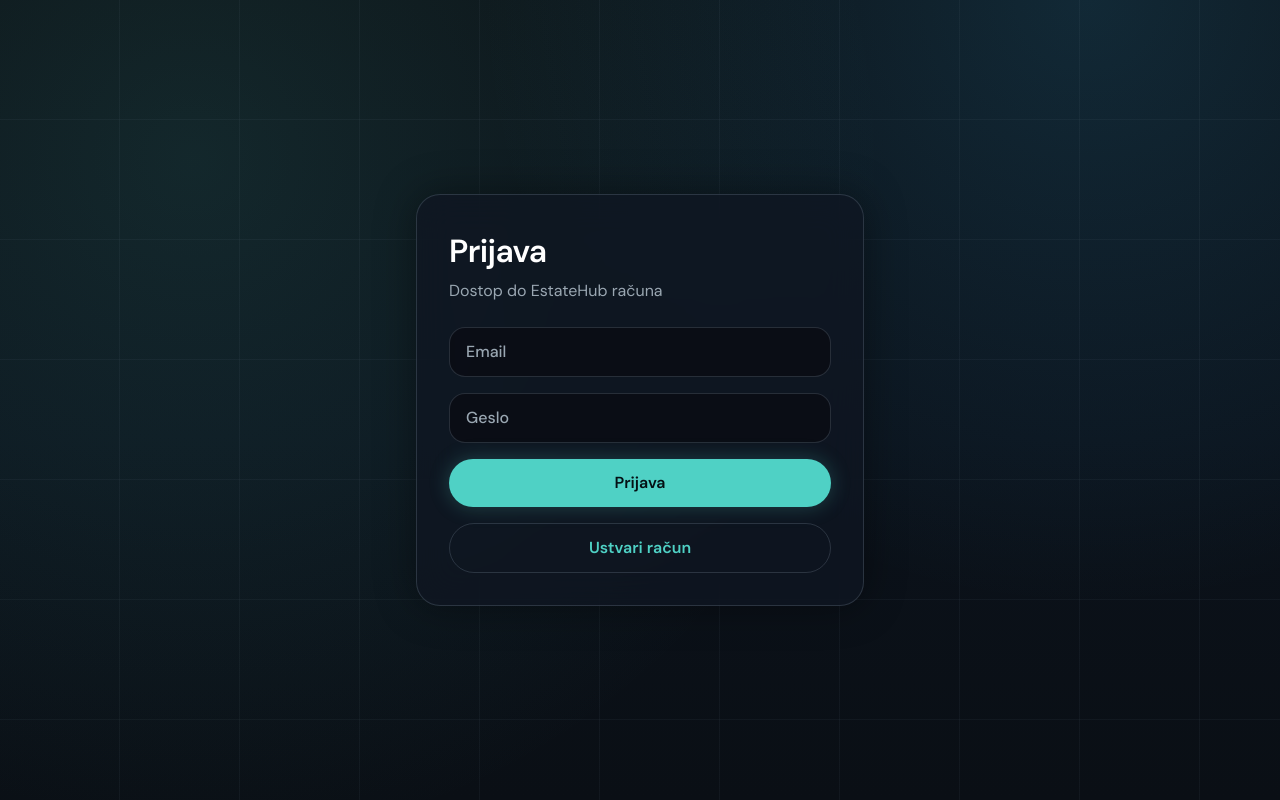
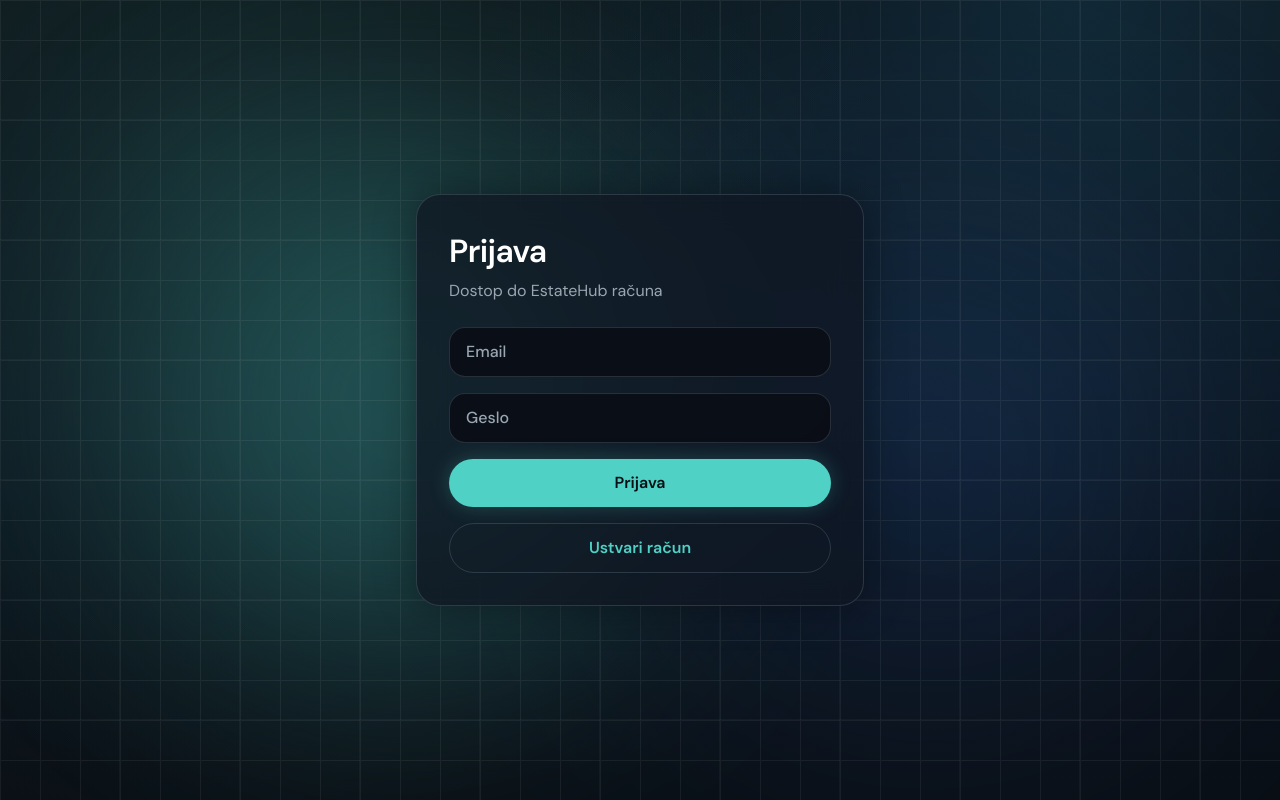
Before and after one commit to janaccc/estatehub, a Next.js app: page /login in a window 1280 px wide. Built offline with nearby package versions, Linux system fonts and the light colour scheme; no server answers.

Commit message:
parallax ozadje

```diff
--- /dev/null
+++ b/app/components/ParallaxBackground.tsx
@@ -0,0 +1,43 @@
+"use client";
+
+import { useEffect, useState } from "react";
+
+export default function ParallaxBackground() {
+  const [pos, setPos] = useState({ x: 50, y: 50 });
+
+  useEffect(() => {
+    const move = (e: MouseEvent) => {
+      const x = (e.clientX / window.innerWidth) * 100;
+      const y = (e.clientY / window.innerHeight) * 100;
+      setPos({ x, y });
+    };
+
+    window.addEventListener("mousemove", move);
+    return () => window.removeEventListener("mousemove", move);
+  }, []);
+
+  return (
+    <div className="pointer-events-none fixed inset-0 -z-10 overflow-hidden">
+      {/* Main glow */}
+      <div
+        className="absolute w-[600px] h-[600px] rounded-full blur-[120px] opacity-40"
+        style={{
+          background: "radial-gradient(circle, #4fd1c5, transparent)",
+          transform: `translate(${pos.x * 2}px, ${pos.y * 2}px)`,
+        }}
+      />
+
+      {/* Secondary glow */}
+      <div
+        className="absolute right-0 bottom-0 w-[500px] h-[500px] rounded-full blur-[140px] opacity-30"
+        style={{
+          background: "radial-gradient(circle, #3b82f6, transparent)",
+          transform: `translate(${-pos.x * 2}px, ${-pos.y * 2}px)`,
+        }}
+      />
+
+      {/* Grid */}
+      <div className="absolute inset-0 opacity-[0.06] bg-[linear-gradient(to_right,white_1px,transparent_1px),linear-gradient(to_bottom,white_1px,transparent_1px)] bg-[size:40px_40px]" />
+    </div>
+  );
+}
--- a/app/layout.tsx
+++ b/app/layout.tsx
@@ -1,6 +1,7 @@
 import type { Metadata } from "next";
 import { DM_Sans, JetBrains_Mono } from "next/font/google";
 import "./globals.css";
+import ParallaxBackground from "@/app/components/ParallaxBackground";
 
 const dmSans = DM_Sans({
   variable: "--font-dm-sans",
@@ -15,22 +16,22 @@ const jetbrainsMono = JetBrains_Mono({
 });
 
 export const metadata: Metadata = {
-  title: "EstateHub | Nepremičnine na enem mestu",
-  description:
-    "EstateHub omogoča lastnikom objavo oglasov in kupcem pošiljanje ponudb ter sporočil.",
+  title: "EstateHub",
+  description: "Nepremičnine brez posrednikov",
 };
 
 export default function RootLayout({
   children,
-}: Readonly<{
+}: {
   children: React.ReactNode;
-}>) {
+}) {
   return (
     <html lang="sl">
       <body
-        className={`${dmSans.variable} ${jetbrainsMono.variable} antialiased`}
+        className={`${dmSans.variable} ${jetbrainsMono.variable} antialiased bg-[#0b0f14] text-white`}
       >
-        {children}
+        <ParallaxBackground />
+        <div className="relative z-10">{children}</div>
       </body>
     </html>
   );
```
